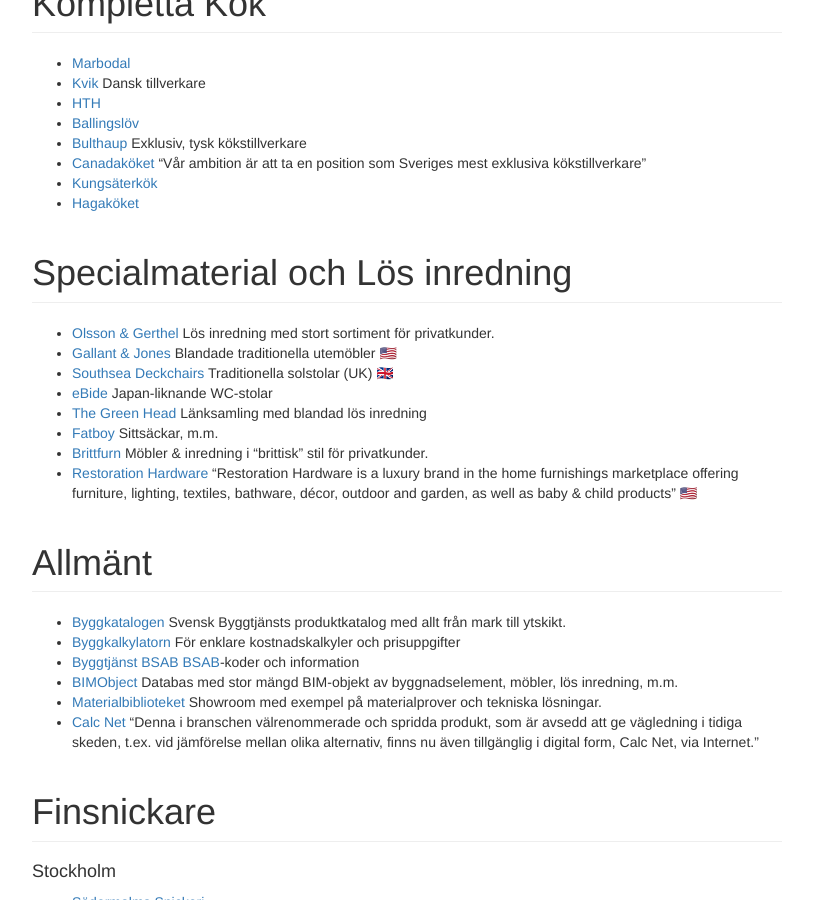
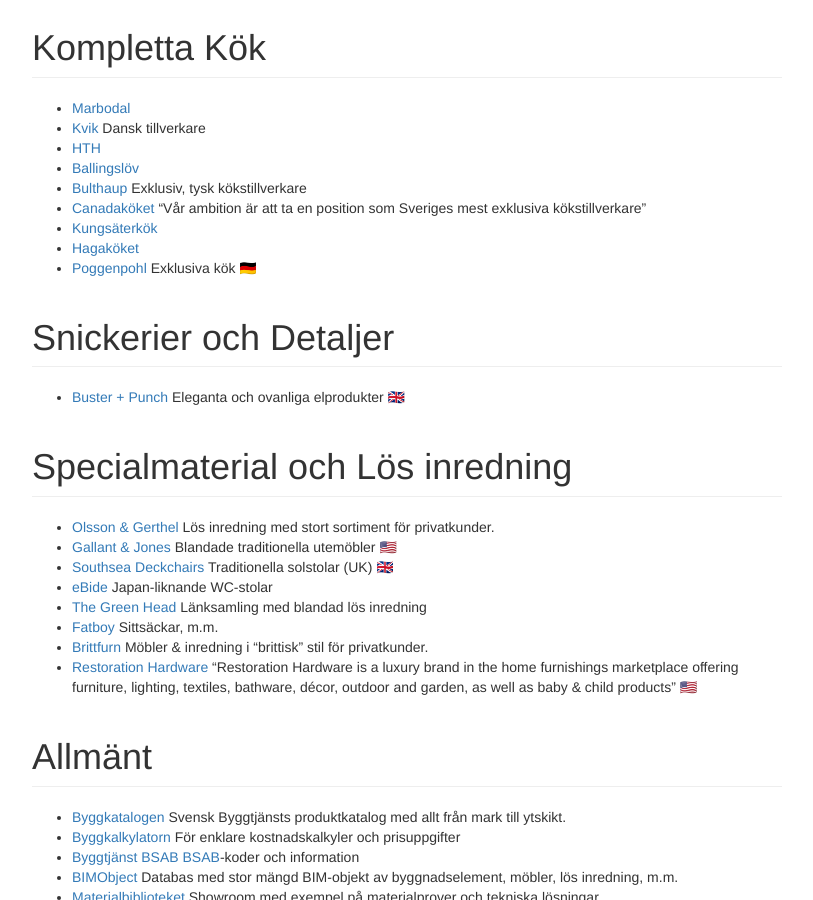
Before and after one commit to pbeck/bygglistan, a Jekyll site: the page built from index.md, in a window 1280 px wide and 900 px high, scrolled down 4300 px. Shown: the whole window, without its empty margins (38-851 px from the left). Built offline with Jekyll 4.4.1, drawn with Linux system fonts in a browser that asks for light colours; comment, search, counter and statistics services are not loaded; some of the changed text lies outside the part shown.

Commit message:
Update index.md

```diff
--- a/index.md
+++ b/index.md
@@ -21,6 +21,7 @@ layout: default
 <a href="#plastgolv" class="btn btn-default" role="button">Plastgolv</a>
 <a href="#köksinredning" class="btn btn-default" role="button">Köksinredning</a>
 <a href="#kompletta-kök" class="btn btn-default" role="button">Kompletta kök</a>
+<a href="#snickerier-detaljer" class="btn btn-default" role="button">Snickerier och Detaljer</a>
 <a href="#specialmaterial-lös-inredning" class="btn btn-default" role="button">Specialmaterial och Lös inredning</a>
 <a href="#tjänster-konsulter" class="btn btn-default" role="button">Tjänster och Konsulter</a>
 
@@ -162,6 +163,10 @@ layout: default
 * [Canadaköket](http://www.canadakoket.se/) "Vår ambition är att ta en position som Sveriges mest exklusiva kökstillverkare"
 * [Kungsäterkök](http://www.kungsaterkok.se/)
 * [Hagaköket](http://www.hagakoket.se/)
+* [Poggenpohl](https://www.poggenpohl.com) Exklusiva kök 🇩🇪
+
+<h1 id="snickerier-detaljer" class="page-header">Snickerier och Detaljer</h1>
+* [Buster + Punch](http://www.busterandpunch.com) Eleganta och ovanliga elprodukter 🇬🇧
 
 <h1 id="specialmaterial-lös-inredning" class="page-header">Specialmaterial och Lös inredning</h1>
 
```
